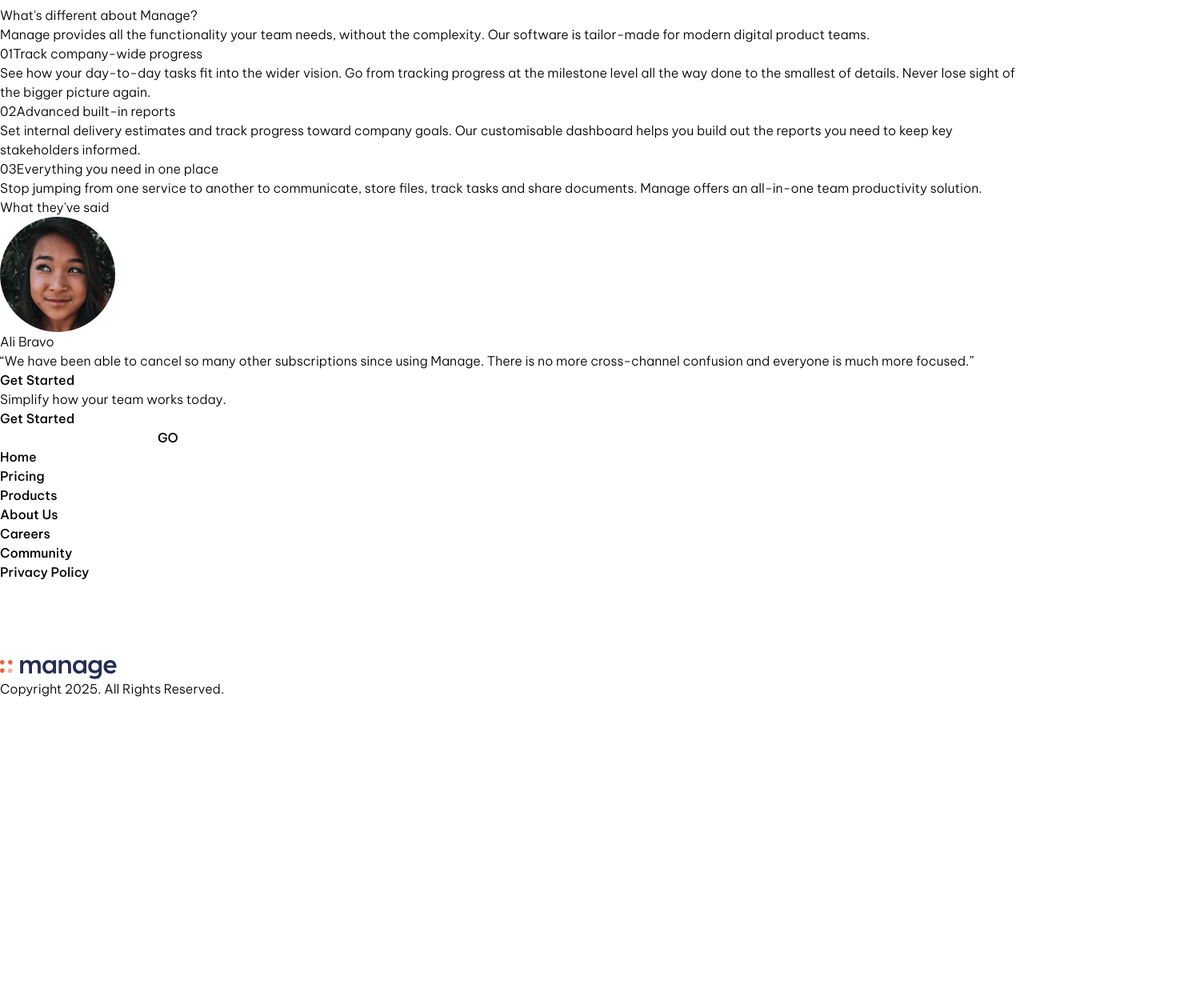
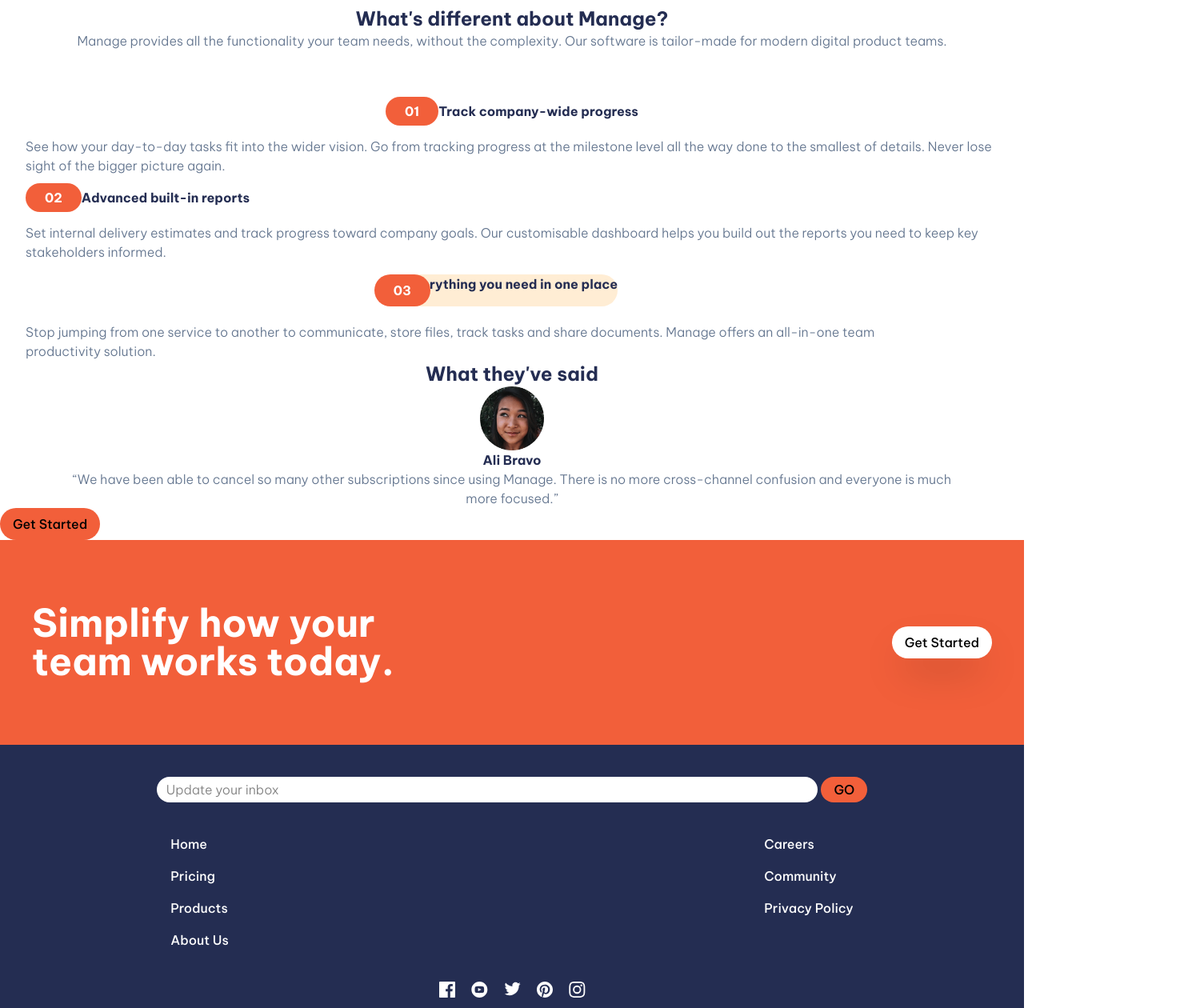
Before and after one commit to JanudaStack/manage-landing-page-main, a React (Vite) app: page / in a window 1280 px wide. Shown: the part 720-1980 px from the top of the page at 80% size, 1480 px wide, since content can reach past the window. Before the commit the page ends 1593 px from the top, so only its background shows below. Built offline with nearby package versions, Linux system fonts and the light colour scheme.

Commit message:
feat: Update favicon and enhance component styles for About, Footer, Hero, and Testimonial sections

```diff
--- a/index.html
+++ b/index.html
@@ -2,7 +2,12 @@
 <html lang="en">
     <head>
         <meta charset="UTF-8" />
-        <link rel="icon" type="image/svg+xml" href="/vite.svg" />
+        <link
+            type="image/png"
+            sizes="32x32"
+            rel="icon"
+            href="/images/icons8-chart-32.png"
+        />
         <meta name="viewport" content="width=device-width, initial-scale=1.0" />
         <title>Manage Landing Page</title>
     </head>
--- a/src/components/About.jsx
+++ b/src/components/About.jsx
@@ -4,19 +4,22 @@ const About = () => {
     return (
         <section>
             <div className="about-content">
-                <h2 className="about-header">What's different about Manage?</h2>
-                <p>
+                <h2 className="about-header text-2xl text-center">
+                    What's different about Manage?
+                </h2>
+                <p className="text-center text-slate-500">
                     Manage provides all the functionality your team needs,
                     without the complexity. Our software is tailor-made for
                     modern digital product teams.
                 </p>
             </div>
-            <div>
+            <div className="flex flex-col gap-4 pt-[4rem] px-[2rem]">
                 <div>
-                    <h3>
-                        <span>01</span>Track company-wide progress
+                    <h3 className="text-center">
+                        <span className="span-text">01</span>
+                        Track company-wide progress
                     </h3>
-                    <p>
+                    <p className="pt-5">
                         See how your day-to-day tasks fit into the wider vision.
                         Go from tracking progress at the milestone level all the
                         way done to the smallest of details. Never lose sight of
@@ -25,9 +28,10 @@ const About = () => {
                 </div>
                 <div>
                     <h3>
-                        <span>02</span>Advanced built-in reports
+                        <span className="span-text">02</span>Advanced built-in
+                        reports
                     </h3>
-                    <p>
+                    <p className="pt-5">
                         Set internal delivery estimates and track progress
                         toward company goals. Our customisable dashboard helps
                         you build out the reports you need to keep key
@@ -35,10 +39,16 @@ const About = () => {
                     </p>
                 </div>
                 <div>
-                    <h3>
-                        <span>03</span>Everything you need in one place
-                    </h3>
-                    <p>
+                    <div className="flex items-center justify-center">
+                        <h3 className="text-center bg-orange-100 rounded-r-[2rem] relative h-10 ">
+                            <span className="span-text absolute top-0 -left-10">
+                                03
+                            </span>
+                            Everything you need in one place
+                        </h3>
+                    </div>
+
+                    <p className="pt-5">
                         Stop jumping from one service to another to communicate,
                         store files, track tasks and share documents. Manage
                         offers an all-in-one team productivity solution.
--- a/src/components/Footer.jsx
+++ b/src/components/Footer.jsx
@@ -3,65 +3,104 @@ import React from 'react';
 const Footer = () => {
     return (
         <section>
-            <div>
-                <h2>Simplify how your team works today.</h2>
-                <button>Get Started</button>
+            <div className="bg-[var(--orange-400)] py-20 px-10 flex flex-col items-center lg:justify-end lg:flex-row">
+                <h2 className="text-white text-5xl text-center lg:pr-10 lg:w-2/4 lg:text-left lg:mr-auto">
+                    Simplify how your team works today.
+                </h2>
+                <button className="btn bg-white shadow-2xl mx-auto mt-20 lg:mt-0 lg:mx-0 ml-auto">
+                    Get Started
+                </button>
             </div>
-            <footer>
-                <div className="search-box">
-                    <input type="text" />
-                    <button>GO</button>
+            <footer className="bg-[var(--blue-950)] py-10">
+                {/* Search bar */}
+                <div className="flex flex-col gap-8">
+                    <div className="flex justify-center px-5">
+                        <input
+                            type="text"
+                            placeholder="Update your inbox"
+                            className="bg-white rounded-2xl py-1 px-3 w-2/3"
+                        />
+                        <button className="bg-[var(--orange-400)] rounded-2xl py-1 px-4 ml-1">
+                            GO
+                        </button>
                     </div>
-                <div className="footer-links">
-                    <ul>
+                    {/* Footer navlinks */}
+                    <div className="flex justify-between w-2/3 mx-auto text-white leading-10">
+                        <ul className="mr-auto ">
                             <li>
-                            <a href="#">Home</a>
+                                <a href="">Home</a>
                             </li>
                             <li>
-                            <a href="#">Pricing</a>
+                                <a href="">Pricing</a>
                             </li>
                             <li>
-                            <a href="#">Products</a>
+                                <a href="">Products</a>
                             </li>
                             <li>
-                            <a href="#">About Us</a>
+                                <a href="">About Us</a>
                             </li>
                         </ul>
                         <ul>
                             <li>
-                            <a href="#">Careers</a>
+                                <a href="">Careers</a>
                             </li>
                             <li>
-                            <a href="#">Community</a>
+                                <a href="">Community</a>
                             </li>
                             <li>
-                            <a href="#">Privacy Policy</a>
+                                <a href="">Privacy Policy</a>
                             </li>
                         </ul>
                     </div>
-                <div className="social-links">
-                    <a href="#">
-                        <img src="/images/icon-facebook.svg" alt="facebook" />
+                </div>
+
+                <div className="flex flex-col items-center gap-8 pt-8">
+                    <a href="#home">manage</a>
+                    <div className="-order-1">
+                        <ul className="flex gap-5">
+                            <li>
+                                <a href="">
+                                    <img
+                                        src="/images/icon-facebook.svg"
+                                        alt=""
+                                    />
                                 </a>
-                    <a href="#">
-                        <img src="/images/icon-youtube.svg" alt="youtube" />
+                            </li>
+                            <li>
+                                <a href="">
+                                    <img
+                                        src="/images/icon-youtube.svg"
+                                        alt=""
+                                    />
                                 </a>
-                    <a href="#">
-                        <img src="/images/icon-twitter.svg" alt="twitter" />
+                            </li>
+                            <li>
+                                <a href="">
+                                    <img
+                                        src="/images/icon-twitter.svg"
+                                        alt=""
+                                    />
                                 </a>
-                    <a href="#">
-                        <img src="/images/icon-pinterest.svg" alt="pinterest" />
+                            </li>
+                            <li>
+                                <a href="">
+                                    <img
+                                        src="/images/icon-pinterest.svg"
+                                        alt=""
+                                    />
                                 </a>
-                    <a href="#">
-                        <img src="/images/icon-instagram.svg" alt="instagram" />
+                            </li>
+                            <li>
+                                <a href="">
+                                    <img
+                                        src="/images/icon-instagram.svg"
+                                        alt=""
+                                    />
                                 </a>
+                            </li>
+                        </ul>
                     </div>
-                <a href="#home">
-                    <img src="/images/logo.svg" alt="logo" />
-                </a>
-                <span className="footer-text">
-                    Copyright 2025. All Rights Reserved.
-                </span>
+                </div>
             </footer>
         </section>
     );
--- a/src/components/Hero.jsx
+++ b/src/components/Hero.jsx
@@ -10,11 +10,11 @@ const Hero = () => {
                         alt="illus-intro-img"
                         className="w-full"
                     />
-                    <img
+                    {/* <img
                         src="/images/bg-tablet-pattern.svg"
                         alt="pattern-img"
                         className="absolute -z-50 -top-50 -right-50"
-                    />
+                    /> */}
                 </div>
                 <div className="hero-content flex flex-col gap-10 lg:-order-1 lg:mr-25 px-4">
                     <h1 className="hero-header text-[var(--blue-950)] text-2xl text-center lg:text-5xl font-bold lg:leading-14">
@@ -25,7 +25,7 @@ const Hero = () => {
                         day-to-day tasks while keeping the larger team goals in
                         view.
                     </p>
-                    <button className="btn">Get Started</button>
+                    <button className="btn mx-auto">Get Started</button>
                 </div>
             </div>
         </section>
--- a/src/components/Testimonial.jsx
+++ b/src/components/Testimonial.jsx
@@ -3,17 +3,23 @@ import React from 'react';
 const Testimonial = () => {
     return (
         <section>
-            <div>
-                <h2>What they've said</h2>
-                <img src="/images/avatar-ali.png" alt="avatar" />
+            <div className="flex flex-col items-center">
+                <h2 className="about-header text-2xl text-center">
+                    What they've said
+                </h2>
+                <img
+                    src="/images/avatar-ali.png"
+                    alt="avatar"
+                    className="w-20"
+                />
                 <h3>Ali Bravo</h3>
-                <p>
+                <p className="px-10 text-center">
                     “We have been able to cancel so many other subscriptions
                     since using Manage. There is no more cross-channel confusion
                     and everyone is much more focused.”
                 </p>
             </div>
-            <button>Get Started</button>
+            <button className="btn">Get Started</button>
         </section>
     );
 };
--- a/src/index.css
+++ b/src/index.css
@@ -49,6 +49,17 @@ body {
             color: var(--gray-950);
         }
     }
+
+    h1,
+    h2,
+    h3 {
+        color: var(--blue-950);
+        font-weight: bold;
+    }
+
+    p {
+        @apply text-slate-500 text-pretty;
+    }
 }
 
 @layer components {
@@ -63,4 +74,16 @@ body {
     .btn {
         @apply bg-[var(--orange-400)] py-2 px-4 rounded-[2rem];
     }
+
+    .section-grid {
+        @apply grid grid-cols-1 lg:grid-cols-2;
+    }
+
+    .span-text {
+        @apply bg-[var(--orange-400)] py-2 px-6 rounded-[2rem] text-white;
+    }
+
+    .about-list {
+        @apply bg-orange-50 py-[.4rem] rounded-[2rem];
+    }
 }
```
Also changed, not shown: public/images/favicon-32x32.png (deleted), public/images/icons8-chart-32.png (added). Lines whose indentation alone changed are shown as unchanged.
